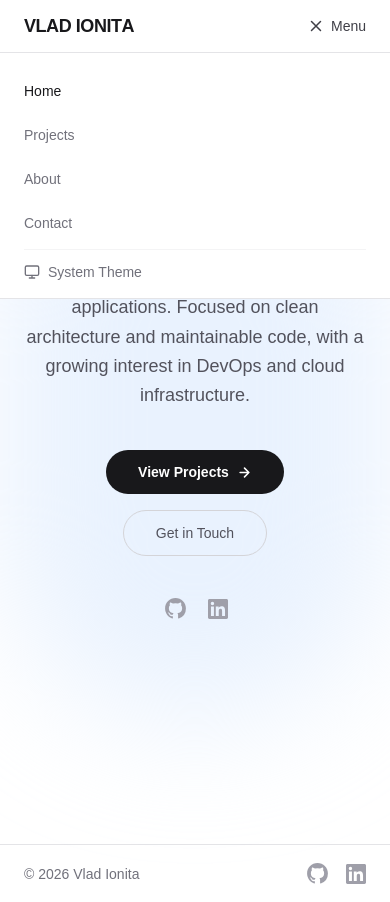
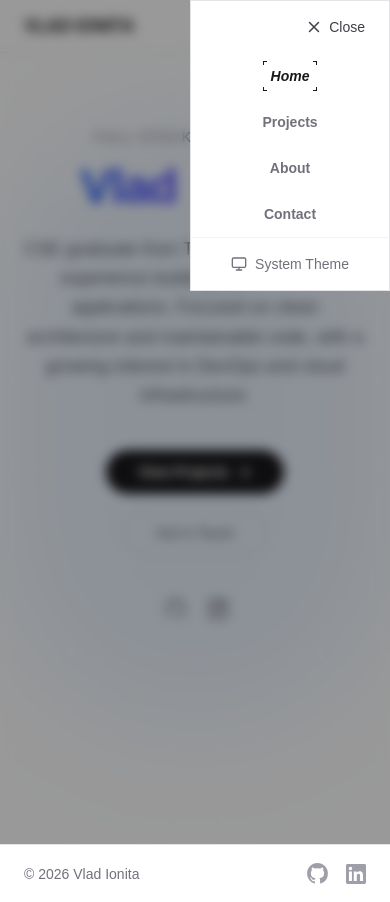
Before and after one commit to vlad-ionita/portfolio, a Next.js app: page / in a window 390 px wide. Both pictures are taken after a click on the button "Menu". Built offline with nearby package versions, Linux system fonts and the light colour scheme.

Commit message:
Changed the style of the mobile menu and added animations to it

```diff
--- /dev/null
+++ b/src/components/MobileMenu.tsx
@@ -0,0 +1,196 @@
+"use client";
+
+import Link from "next/link";
+import { useRef, useEffect } from "react";
+import gsap from "gsap";
+import CornerBox from "./CornerBox";
+
+const MAILTO = "mailto:ionitavlad83@gmail.com";
+
+const links = [
+  { href: "/", label: "Home" },
+  { href: "/projects", label: "Projects" },
+  { href: "/about", label: "About" },
+];
+
+// Theme icons
+const icons: Record<string, React.ReactNode> = {
+  system: (
+    <svg
+      xmlns="http://www.w3.org/2000/svg"
+      width="16"
+      height="16"
+      viewBox="0 0 24 24"
+      fill="none"
+      stroke="currentColor"
+      strokeWidth="2"
+      strokeLinecap="round"
+      strokeLinejoin="round"
+    >
+      <rect x="2" y="3" width="20" height="14" rx="2" />
+      <path d="M8 21h8M12 17v4" />
+    </svg>
+  ),
+  light: (
+    <svg
+      xmlns="http://www.w3.org/2000/svg"
+      width="16"
+      height="16"
+      viewBox="0 0 24 24"
+      fill="none"
+      stroke="currentColor"
+      strokeWidth="2"
+      strokeLinecap="round"
+      strokeLinejoin="round"
+    >
+      <circle cx="12" cy="12" r="4" />
+      <path d="M12 2v2M12 20v2M4.93 4.93l1.41 1.41M17.66 17.66l1.41 1.41M2 12h2M20 12h2M6.34 17.66l-1.41 1.41M19.07 4.93l-1.41 1.41" />
+    </svg>
+  ),
+  dark: (
+    <svg
+      xmlns="http://www.w3.org/2000/svg"
+      width="16"
+      height="16"
+      viewBox="0 0 24 24"
+      fill="none"
+      stroke="currentColor"
+      strokeWidth="2"
+      strokeLinecap="round"
+      strokeLinejoin="round"
+    >
+      <path d="M12 3a6 6 0 0 0 9 9 9 9 0 1 1-9-9Z" />
+    </svg>
+  ),
+};
+
+interface MobileMenuProps {
+  open: boolean;
+  onClose: () => void;
+  mounted: boolean;
+  theme: string | undefined;
+  onCycleTheme: () => void;
+  pathname: string;
+}
+
+export default function MobileMenu({
+  open,
+  onClose,
+  mounted,
+  theme,
+  onCycleTheme,
+  pathname,
+}: MobileMenuProps) {
+  const wrapperRef = useRef<HTMLDivElement>(null);
+  const bgRef = useRef<HTMLDivElement>(null);
+  const panelRef = useRef<HTMLDivElement>(null);
+
+  useEffect(() => {
+    if (!wrapperRef.current || !bgRef.current || !panelRef.current) return;
+    if (open) {
+      gsap.set(wrapperRef.current, { pointerEvents: "auto" });
+      gsap.to(bgRef.current, {
+        opacity: 1,
+        duration: 0.375,
+        ease: "sine.out",
+      });
+      gsap.to(panelRef.current, {
+        clipPath: "inset(0% 0% 0% 0%)",
+        duration: 0.375,
+        ease: "sine.inOut",
+      });
+    } else {
+      gsap.to(bgRef.current, { opacity: 0, duration: 0.375, ease: "sine.in" });
+      gsap.to(panelRef.current, {
+        clipPath: "inset(0% 0% 100% 100%)",
+        duration: 0.375,
+        ease: "sine.inOut",
+        onComplete: () => {
+          gsap.set(wrapperRef.current, { pointerEvents: "none" });
+        },
+      });
+    }
+  }, [open]);
+
+  if (!mounted) return null;
+
+  return (
+    <div
+      ref={wrapperRef}
+      className="fixed inset-0 z-60"
+      style={{ pointerEvents: "none" }}
+    >
+      {/* Background */}
+      <div
+        ref={bgRef}
+        className="absolute inset-0 bg-black/40 backdrop-blur-[6px]"
+        style={{ opacity: 0 }}
+        onClick={onClose}
+      />
+
+      {/* Menu panel */}
+      <div
+        ref={panelRef}
+        className="absolute top-0 right-0 min-w-50 border border-zinc-200 bg-white dark:border-[#1e201e] dark:bg-[#101110]"
+        style={{ clipPath: "inset(0% 0% 100% 100%)" }}
+      >
+        <button
+          onClick={onClose}
+          className="flex w-full items-center justify-end gap-1.5 px-6 py-4 text-sm font-medium text-zinc-700 transition-colors hover:text-zinc-900 dark:text-zinc-300 dark:hover:text-zinc-50"
+        >
+          <svg
+            xmlns="http://www.w3.org/2000/svg"
+            width="18"
+            height="18"
+            viewBox="0 0 24 24"
+            fill="none"
+            stroke="currentColor"
+            strokeWidth="2"
+            strokeLinecap="round"
+            strokeLinejoin="round"
+          >
+            <path d="M18 6 6 18M6 6l12 12" />
+          </svg>
+          <span>Close</span>
+        </button>
+
+        <ul className="text-center">
+          {links.map(({ href, label }) => (
+            <li key={href}>
+              <Link
+                href={href}
+                onClick={onClose}
+                className={`block px-6 py-2 text-sm transition-colors leading-none hover:text-zinc-900 dark:hover:text-zinc-50 ${
+                  pathname === href
+                    ? "font-semibold italic text-zinc-900 dark:text-zinc-50"
+                    : "font-semibold text-zinc-500 dark:text-zinc-400"
+                }`}
+              >
+                <CornerBox active={pathname === href}>{label}</CornerBox>
+              </Link>
+            </li>
+          ))}
+          <li>
+            <a
+              href={MAILTO}
+              onClick={onClose}
+              className="block px-6 py-2 text-sm font-semibold leading-none text-zinc-500 transition-colors hover:text-zinc-900 dark:text-zinc-400 dark:hover:text-zinc-50"
+            >
+              <CornerBox>Contact</CornerBox>
+            </a>
+          </li>
+        </ul>
+
+        <button
+          onClick={() => {
+            onCycleTheme();
+          }}
+          className="flex w-full items-center justify-center gap-2 px-6 py-4 text-sm text-zinc-500 transition-colors hover:text-zinc-900 dark:text-zinc-400 dark:hover:text-zinc-50 border-t border-zinc-100 dark:border-[#1e201e]"
+        >
+          {icons[theme ?? "system"]}
+          <span className="capitalize">{theme ?? "system"} theme</span>
+        </button>
+      </div>
+    </div>
+  );
+}
--- a/src/components/Navbar.tsx
+++ b/src/components/Navbar.tsx
@@ -6,6 +6,7 @@ import { useTheme } from "next-themes";
 import { useSyncExternalStore, useState } from "react";
 import RollingText from "./RollingText";
 import CornerBox from "./CornerBox";
+import MobileMenu from "./MobileMenu";
 
 const MAILTO = "mailto:ionitavlad83@gmail.com";
 
@@ -85,23 +86,20 @@ export default function Navbar() {
     setTheme(themes[(current + 1) % themes.length]);
   }
 
-  function closeMenu() {
-    setMenuOpen(false);
-  }
-
   return (
+    <>
       <header className="fixed top-0 left-0 right-0 z-50 border-b border-zinc-200 bg-white/80 backdrop-blur-sm dark:border-[#1e201e] dark:bg-[#101110]/80">
         <nav className="flex items-center justify-between px-6 py-4 sm:grid sm:grid-cols-3 sm:items-center">
-        {/* Name */}
+          {/* Name (left side) */}
           <Link
             href="/"
-          onClick={closeMenu}
+            onClick={() => setMenuOpen(false)}
             className="flex w-fit text-lg font-semibold tracking-tight text-zinc-900 dark:text-zinc-50"
           >
             <RollingText text={"VLAD IONITA"} />
           </Link>
 
-        {/* Desktop links */}
+          {/* Desktop links (center) */}
           <ul className="hidden items-center justify-center gap-6 sm:flex">
             {links.map(({ href, label }) => (
               <li key={href} className="flex">
@@ -131,7 +129,7 @@ export default function Navbar() {
             </li>
           </ul>
 
-        {/* Desktop theme button + mobile menu button */}
+          {/* Desktop theme button + mobile menu button (right side) */}
           <div className="flex justify-end gap-3">
             {/* Desktop theme button */}
             <button
@@ -143,24 +141,9 @@ export default function Navbar() {
 
             {/* Mobile menu button */}
             <button
-            onClick={() => setMenuOpen((o) => !o)}
+              onClick={() => setMenuOpen(true)}
               className="flex items-center gap-1.5 text-sm font-medium text-zinc-700 transition-colors hover:text-zinc-900 dark:text-zinc-300 dark:hover:text-zinc-50 sm:hidden"
             >
-            {menuOpen ? (
-              <svg
-                xmlns="http://www.w3.org/2000/svg"
-                width="18"
-                height="18"
-                viewBox="0 0 24 24"
-                fill="none"
-                stroke="currentColor"
-                strokeWidth="2"
-                strokeLinecap="round"
-                strokeLinejoin="round"
-              >
-                <path d="M18 6 6 18M6 6l12 12" />
-              </svg>
-            ) : (
               <svg
                 xmlns="http://www.w3.org/2000/svg"
                 width="18"
@@ -176,57 +159,20 @@ export default function Navbar() {
                 <line x1="4" x2="20" y1="12" y2="12" />
                 <line x1="4" x2="20" y1="18" y2="18" />
               </svg>
-            )}
               <span>Menu</span>
             </button>
           </div>
         </nav>
+      </header>
 
-      {/* Mobile menu dropdown */}
-      {menuOpen && (
-        <div className="border-t border-zinc-200 bg-white/95 backdrop-blur-sm dark:border-[#1e201e] dark:bg-[#101110]/95 sm:hidden">
-          <ul className="flex flex-col px-6 py-4">
-            {links.map(({ href, label }) => (
-              <li key={href}>
-                <Link
-                  href={href}
-                  onClick={closeMenu}
-                  className={`block py-3 text-sm transition-colors hover:text-zinc-900 dark:hover:text-zinc-50 ${
-                    pathname === href
-                      ? "font-medium text-zinc-900 dark:text-zinc-50"
-                      : "text-zinc-500 dark:text-zinc-400"
-                  }`}
-                >
-                  {label}
-                </Link>
-              </li>
-            ))}
-            <li>
-              <a
-                href={MAILTO}
-                onClick={closeMenu}
-                className="block py-3 text-sm text-zinc-500 transition-colors hover:text-zinc-900 dark:text-zinc-400 dark:hover:text-zinc-50"
-              >
-                Contact
-              </a>
-            </li>
-            <li className="pt-3 border-t border-zinc-100 dark:border-[#1e201e] mt-1">
-              <button
-                onClick={() => {
-                  cycleTheme();
-                  closeMenu();
-                }}
-                className="flex items-center gap-2 text-sm text-zinc-500 transition-colors hover:text-zinc-900 dark:text-zinc-400 dark:hover:text-zinc-50"
-              >
-                {mounted ? icons[theme ?? "system"] : icons["system"]}
-                <span className="capitalize">
-                  {mounted ? (theme ?? "system") : "system"} theme
-                </span>
-              </button>
-            </li>
-          </ul>
-        </div>
-      )}
-    </header>
+      <MobileMenu
+        open={menuOpen}
+        onClose={() => setMenuOpen(false)}
+        mounted={mounted}
+        theme={theme}
+        onCycleTheme={cycleTheme}
+        pathname={pathname}
+      />
+    </>
   );
 }
```
Lines whose indentation alone changed are shown as unchanged.
